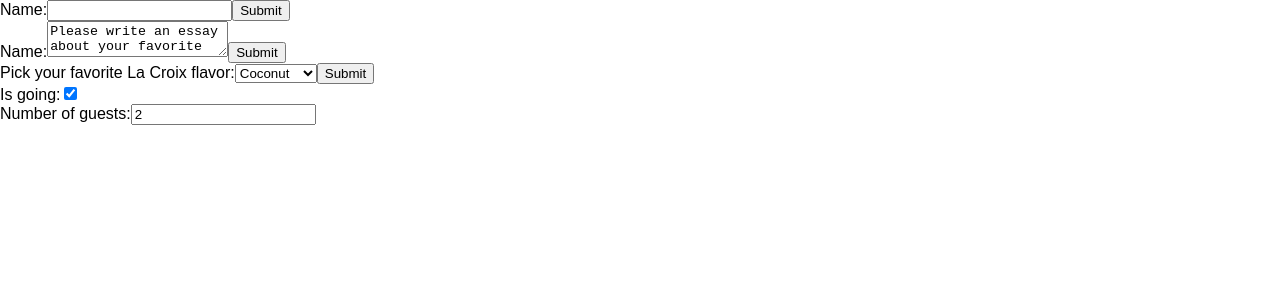
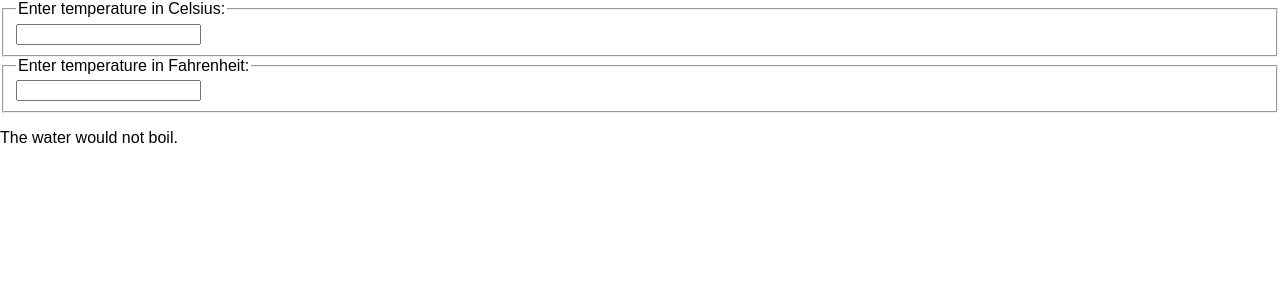
Before and after one commit to GuillaumeLebeau/react-hello-world, a React (Create React App) app: page / in a window 1280 px wide. Shown: the top 300 px of the page. Built offline with nearby package versions, Linux system fonts and the light colour scheme.

Commit message:
Lifting State Up
https://facebook.github.io/react/docs/lifting-state-up.html

```diff
--- a/src/index.js
+++ b/src/index.js
@@ -2,164 +2,99 @@
 import ReactDOM from 'react-dom';
 import './index.css';
 
-class NameForm extends React.Component {
+function BoilingVerdict(props) {
+  if (props.celsius >= 100) {
+    return <p>The water would boil.</p>;
+  }
+  return <p>The water would not boil.</p>;
+}
+
+const scaleNames = {
+  c: 'Celsius',
+  f: 'Fahrenheit'
+};
+
+function toCelsius(fahrenheit) {
+  return (fahrenheit - 32) * 5 / 9;
+}
+
+function toFahrenheit(celsius) {
+  return (celsius * 9 / 5) + 32;
+}
+
+function tryConvert(temperature, convert) {
+  const input = parseFloat(temperature);
+  if (Number.isNaN(input)) {
+    return '';
+  }
+  const output = convert(input);
+  const rounded = Math.round(output * 1000) / 1000;
+  return rounded.toString();
+}
+
+class TemperatureInput extends React.Component {
   constructor(props) {
     super(props);
-    this.state = {value: ''};
-
     this.handleChange = this.handleChange.bind(this);
-    this.handleSubmit = this.handleSubmit.bind(this);
   }
 
-  handleChange(event) {
-    this.setState({value: event.target.value.toUpperCase()});
-  }
-
-  handleSubmit(event) {
-    alert('A name was submitted: ' + this.state.value);
-    event.preventDefault();
+  handleChange(e) {
+    this.props.onTemperatureChange(e.target.value);
   }
 
   render() {
+    const temperature = this.props.temperature;
+    const scale = this.props.scale;
     return (
-      <form onSubmit={this.handleSubmit}>
-        <label>
-          Name:
-          <input type="text" value={this.state.value} onChange={this.handleChange} />
-        </label>
-        <input type="submit" value="Submit" />
-      </form>
+      <fieldset>
+        <legend>Enter temperature in {scaleNames[scale]}:</legend>
+        <input value={temperature}
+               onChange={this.handleChange} />
+      </fieldset>
     );
   }
 }
 
-class EssayForm extends React.Component {
+class Calculator extends React.Component {
   constructor(props) {
     super(props);
-    this.state = {
-      value: 'Please write an essay about your favorite DOM element.'
-    };
-
-    this.handleChange = this.handleChange.bind(this);
-    this.handleSubmit = this.handleSubmit.bind(this);
+    this.handleCelsiusChange = this.handleCelsiusChange.bind(this);
+    this.handleFahrenheitChange = this.handleFahrenheitChange.bind(this);
+    this.state = {temperature: '', scale: 'c'};
   }
 
-  handleChange(event) {
-    this.setState({value: event.target.value});
+  handleCelsiusChange(temperature) {
+    this.setState({scale: 'c', temperature});
   }
 
-  handleSubmit(event) {
-    alert('An essay was submitted: ' + this.state.value);
-    event.preventDefault();
+  handleFahrenheitChange(temperature) {
+    this.setState({scale: 'f', temperature});
   }
 
   render() {
+    const scale = this.state.scale;
+    const temperature = this.state.temperature;
+    const celsius = scale === 'f' ? tryConvert(temperature, toCelsius) : temperature;
+    const fahrenheit = scale === 'c' ? tryConvert(temperature, toFahrenheit) : temperature;
+
     return (
-      <form onSubmit={this.handleSubmit}>
-        <label>
-          Name:
-          <textarea value={this.state.value} onChange={this.handleChange} />
-        </label>
-        <input type="submit" value="Submit" />
-      </form>
+      <div>
+        <TemperatureInput
+          scale="c"
+          temperature={celsius}
+          onTemperatureChange={this.handleCelsiusChange} />
+        <TemperatureInput
+          scale="f"
+          temperature={fahrenheit}
+          onTemperatureChange={this.handleFahrenheitChange} />
+        <BoilingVerdict
+          celsius={parseFloat(celsius)} />
+      </div>
     );
   }
 }
 
-class FlavorForm extends React.Component {
-  constructor(props) {
-    super(props);
-    this.state = {value: 'coconut'};
-
-    this.handleChange = this.handleChange.bind(this);
-    this.handleSubmit = this.handleSubmit.bind(this);
-  }
-
-  handleChange(event) {
-    this.setState({value: event.target.value});
-  }
-
-  handleSubmit(event) {
-    alert('Your favorite flavor is: ' + this.state.value);
-    event.preventDefault();
-  }
-
-  render() {
-    return (
-      <form onSubmit={this.handleSubmit}>
-        <label>
-          Pick your favorite La Croix flavor:
-          <select value={this.state.value} onChange={this.handleChange}>
-            <option value="grapefruit">Grapefruit</option>
-            <option value="lime">Lime</option>
-            <option value="coconut">Coconut</option>
-            <option value="mango">Mango</option>
-          </select>
-        </label>
-        <input type="submit" value="Submit" />
-      </form>
-    );
-  }
-}
-
-class Reservation extends React.Component {
-  constructor(props) {
-    super(props);
-    this.state = {
-      isGoing: true,
-      numberOfGuests: 2
-    };
-
-    this.handleInputChange = this.handleInputChange.bind(this);
-  }
-
-  handleInputChange(event) {
-    const target = event.target;
-    const value = target.type === 'checkbox' ? target.checked : target.value;
-    const name = target.name;
-
-    this.setState({
-      [name]: value
-    });
-  }
-
-  render() {
-    return (
-      <form>
-        <label>
-          Is going:
-          <input
-            name="isGoing"
-            type="checkbox"
-            checked={this.state.isGoing}
-            onChange={this.handleInputChange} />
-        </label>
-        <br />
-        <label>
-          Number of guests:
-          <input
-            name="numberOfGuests"
-            type="number"
-            value={this.state.numberOfGuests}
-            onChange={this.handleInputChange} />
-        </label>
-      </form>
-    );
-  }
-}
-
-function App() {
-  return (
-    <div>
-      <NameForm />
-      <EssayForm />
-      <FlavorForm />
-      <Reservation />
-    </div>
-  )
-}
-
 ReactDOM.render(
-  <App />,
+  <Calculator />,
   document.getElementById('root')
 );
```
